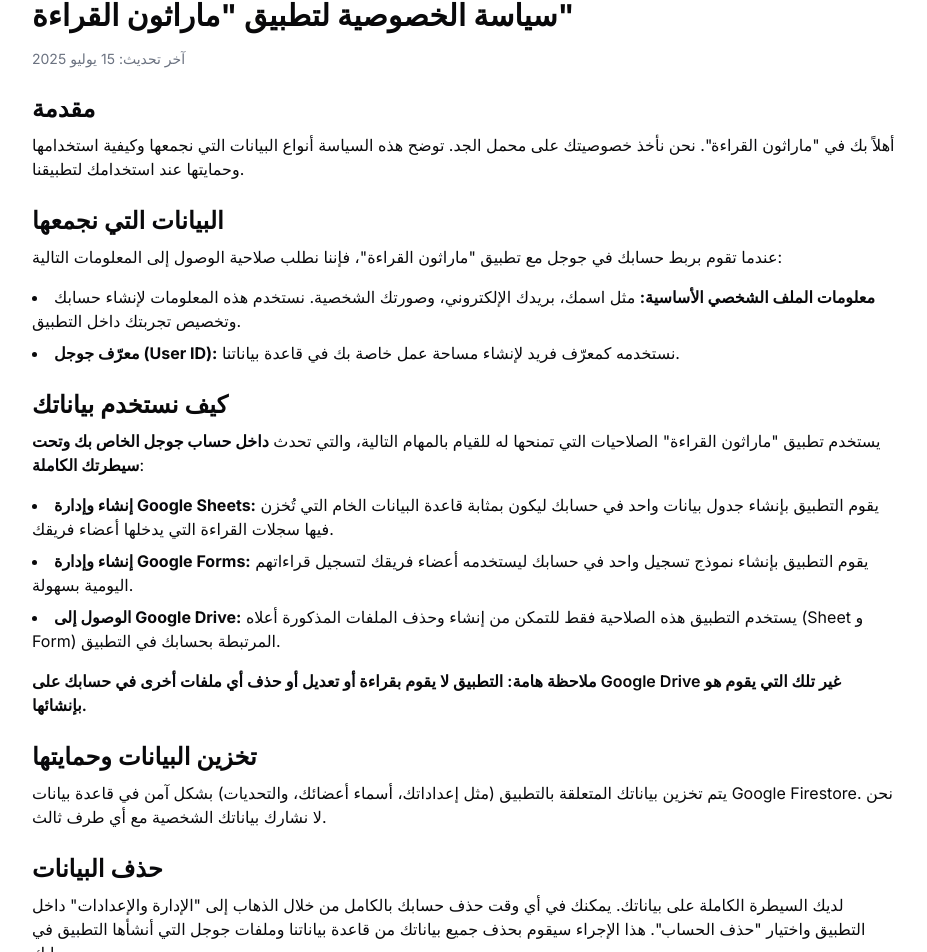
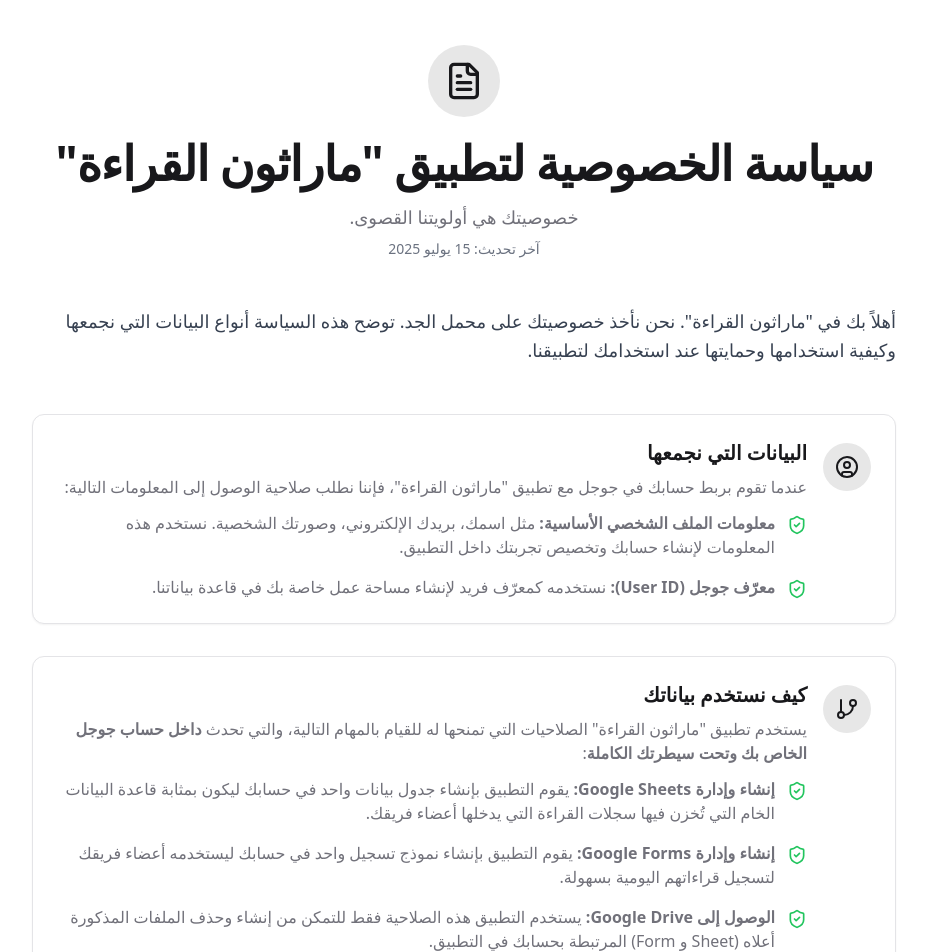
Before and after one commit to Ahmad-Nayfeh/portfolio-website, a Next.js app: page /privacy in a window 1280 px wide. Shown: the part 99-1051 px from the top of the page, without its empty margins (176-1103 px from the left). Built offline with nearby package versions, Linux system fonts and the light colour scheme.

Commit message:
Update page.tsx

```diff
--- a/app/privacy/page.tsx
+++ b/app/privacy/page.tsx
@@ -1,45 +1,118 @@
 // File: app/privacy/page.tsx
+
+import { ShieldCheck, UserCircle, Database, Trash2, FileText, GitBranch } from 'lucide-react';
+import type { Metadata } from 'next';
+
+// Add metadata for better SEO
+export const metadata: Metadata = {
+  title: 'سياسة الخصوصية | ماراثون القراءة',
+  description: 'سياسة الخصوصية لتطبيق "ماراثون القراءة"، نوضح فيها كيفية جمع واستخدام وحماية بياناتك.',
+};
+
+// A reusable component for section cards to keep the code clean
+const InfoCard = ({ icon, title, children }: { icon: React.ReactNode, title: string, children: React.ReactNode }) => (
+  <div className="mb-8 rounded-xl border bg-card text-card-foreground shadow-sm transition-all hover:shadow-md">
+    <div className="p-6 flex items-start space-x-4 space-x-reverse">
+      <div className="flex-shrink-0 mt-1">
+        <span className="inline-flex h-12 w-12 items-center justify-center rounded-full bg-primary/10 text-primary">
+          {icon}
+        </span>
+      </div>
+      <div>
+        <h3 className="text-xl font-bold text-primary mb-2">{title}</h3>
+        <div className="text-muted-foreground space-y-3">{children}</div>
+      </div>
+    </div>
+  </div>
+);
+
+// A reusable component for list items
+const ListItem = ({ children }: { children: React.ReactNode }) => (
+  <li className="flex items-start">
+    <ShieldCheck className="h-5 w-5 text-green-500 mt-1 ml-3 flex-shrink-0" />
+    <span>{children}</span>
+  </li>
+);
 
 export default function PrivacyPolicy() {
   return (
-    <div className="container mx-auto px-4 py-8 max-w-4xl">
-      <h1 className="text-3xl font-bold mb-4">سياسة الخصوصية لتطبيق "ماراثون القراءة"</h1>
-      <p className="text-sm text-gray-500 mb-6">آخر تحديث: 15 يوليو 2025</p>
+    // Main container with RTL direction and custom font
+    <div dir="rtl" className="bg-background font-sans">
+      <div className="container mx-auto max-w-4xl px-4 py-12 md:py-20">
 
-      <h2 className="text-2xl font-semibold mt-6 mb-2">مقدمة</h2>
-      <p className="mb-4">
+        {/* Page Header */}
+        <header className="text-center mb-12">
+          <div className="inline-block bg-primary/10 p-4 rounded-full mb-4">
+            <FileText className="h-10 w-10 text-primary" />
+          </div>
+          <h1 className="text-4xl md:text-5xl font-extrabold tracking-tight text-primary">
+            سياسة الخصوصية لتطبيق "ماراثون القراءة"
+          </h1>
+          <p className="mt-4 text-lg text-muted-foreground">
+            خصوصيتك هي أولويتنا القصوى.
+          </p>
+          <p className="mt-2 text-sm text-gray-500">آخر تحديث: 15 يوليو 2025</p>
+        </header>
+
+        {/* Introduction Section */}
+        <div className="prose prose-lg dark:prose-invert max-w-none text-right mb-12 text-lg leading-relaxed">
+          <p>
             أهلاً بك في "ماراثون القراءة". نحن نأخذ خصوصيتك على محمل الجد. توضح هذه السياسة أنواع البيانات التي نجمعها وكيفية استخدامها وحمايتها عند استخدامك لتطبيقنا.
           </p>
+        </div>
 
-      <h2 className="text-2xl font-semibold mt-6 mb-2">البيانات التي نجمعها</h2>
-      <p className="mb-4">
+        {/* Data Collection Section */}
+        <InfoCard icon={<UserCircle size={24} />} title="البيانات التي نجمعها">
+          <p>
             عندما تقوم بربط حسابك في جوجل مع تطبيق "ماراثون القراءة"، فإننا نطلب صلاحية الوصول إلى المعلومات التالية:
           </p>
-      <ul className="list-disc list-inside mb-4 space-y-2">
-        <li><b>معلومات الملف الشخصي الأساسية:</b> مثل اسمك، بريدك الإلكتروني، وصورتك الشخصية. نستخدم هذه المعلومات لإنشاء حسابك وتخصيص تجربتك داخل التطبيق.</li>
-        <li><b>معرّف جوجل (User ID):</b> نستخدمه كمعرّف فريد لإنشاء مساحة عمل خاصة بك في قاعدة بياناتنا.</li>
+          <ul className="space-y-4 mt-4">
+            <ListItem>
+              <b>معلومات الملف الشخصي الأساسية:</b> مثل اسمك، بريدك الإلكتروني، وصورتك الشخصية. نستخدم هذه المعلومات لإنشاء حسابك وتخصيص تجربتك داخل التطبيق.
+            </ListItem>
+            <ListItem>
+              <b>معرّف جوجل (User ID):</b> نستخدمه كمعرّف فريد لإنشاء مساحة عمل خاصة بك في قاعدة بياناتنا.
+            </ListItem>
           </ul>
+        </InfoCard>
 
-      <h2 className="text-2xl font-semibold mt-6 mb-2">كيف نستخدم بياناتك</h2>
-      <p className="mb-4">
+        {/* How We Use Your Data Section */}
+        <InfoCard icon={<GitBranch size={24} />} title="كيف نستخدم بياناتك">
+          <p>
             يستخدم تطبيق "ماراثون القراءة" الصلاحيات التي تمنحها له للقيام بالمهام التالية، والتي تحدث <strong>داخل حساب جوجل الخاص بك وتحت سيطرتك الكاملة</strong>:
           </p>
-      <ul className="list-disc list-inside mb-4 space-y-2">
-        <li><b>إنشاء وإدارة Google Sheets:</b> يقوم التطبيق بإنشاء جدول بيانات واحد في حسابك ليكون بمثابة قاعدة البيانات الخام التي تُخزن فيها سجلات القراءة التي يدخلها أعضاء فريقك.</li>
-        <li><b>إنشاء وإدارة Google Forms:</b> يقوم التطبيق بإنشاء نموذج تسجيل واحد في حسابك ليستخدمه أعضاء فريقك لتسجيل قراءاتهم اليومية بسهولة.</li>
-        <li><b>الوصول إلى Google Drive:</b> يستخدم التطبيق هذه الصلاحية فقط للتمكن من إنشاء وحذف الملفات المذكورة أعلاه (Sheet و Form) المرتبطة بحسابك في التطبيق.</li>
+          <ul className="space-y-4 mt-4">
+            <ListItem>
+              <b>إنشاء وإدارة Google Sheets:</b> يقوم التطبيق بإنشاء جدول بيانات واحد في حسابك ليكون بمثابة قاعدة البيانات الخام التي تُخزن فيها سجلات القراءة التي يدخلها أعضاء فريقك.
+            </ListItem>
+            <ListItem>
+              <b>إنشاء وإدارة Google Forms:</b> يقوم التطبيق بإنشاء نموذج تسجيل واحد في حسابك ليستخدمه أعضاء فريقك لتسجيل قراءاتهم اليومية بسهولة.
+            </ListItem>
+            <ListItem>
+              <b>الوصول إلى Google Drive:</b> يستخدم التطبيق هذه الصلاحية فقط للتمكن من إنشاء وحذف الملفات المذكورة أعلاه (Sheet و Form) المرتبطة بحسابك في التطبيق.
+            </ListItem>
           </ul>
-      <p className="font-semibold">ملاحظة هامة: التطبيق لا يقوم بقراءة أو تعديل أو حذف أي ملفات أخرى في حسابك على Google Drive غير تلك التي يقوم هو بإنشائها.</p>
+          <div className="mt-4 p-4 border-r-4 border-amber-400 bg-amber-50 dark:bg-amber-900/20 rounded-md">
+            <p className="font-semibold text-amber-800 dark:text-amber-300">
+              ملاحظة هامة: التطبيق لا يقوم بقراءة أو تعديل أو حذف أي ملفات أخرى في حسابك على Google Drive غير تلك التي يقوم هو بإنشائها.
+            </p>
+          </div>
+        </InfoCard>
 
-      <h2 className="text-2xl font-semibold mt-6 mb-2">تخزين البيانات وحمايتها</h2>
-      <p className="mb-4">
+        {/* Data Storage Section */}
+        <InfoCard icon={<Database size={24} />} title="تخزين البيانات وحمايتها">
+          <p>
             يتم تخزين بياناتك المتعلقة بالتطبيق (مثل إعداداتك، أسماء أعضائك، والتحديات) بشكل آمن في قاعدة بيانات Google Firestore. نحن لا نشارك بياناتك الشخصية مع أي طرف ثالث.
           </p>
+        </InfoCard>
 
-      <h2 className="text-2xl font-semibold mt-6 mb-2">حذف البيانات</h2>
-      <p className="mb-4">
+        {/* Data Deletion Section */}
+        <InfoCard icon={<Trash2 size={24} />} title="حذف البيانات">
+          <p>
             لديك السيطرة الكاملة على بياناتك. يمكنك في أي وقت حذف حسابك بالكامل من خلال الذهاب إلى "الإدارة والإعدادات" داخل التطبيق واختيار "حذف الحساب". هذا الإجراء سيقوم بحذف جميع بياناتك من قاعدة بياناتنا وملفات جوجل التي أنشأها التطبيق في حسابك.
           </p>
+        </InfoCard>
+      </div>
     </div>
   );
 }
```
Lines whose indentation alone changed are shown as unchanged.
